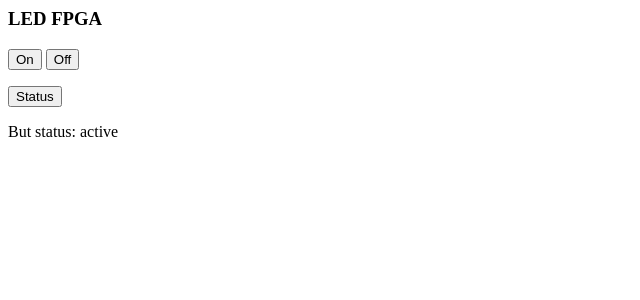
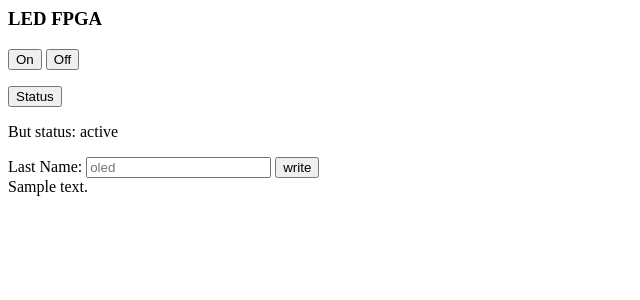
Before and after one commit to insper-classroom/22b-soc-labs-pauloschade, a Flask app: template 2-webapp/webapp/templates/index.html in a window 1280 px wide. Shown: the top 300 px of the page, without its empty margins (0-640 px from the left). Run offline with Flask 2, Linux system fonts and the light colour scheme; the template is opened without the code that fills it: most values are stand-ins (such as "Sample title", 1, 10 or a date in 2020); parts of the project's set-up code (start-up, migrations or seed data) failed here and were passed over.

Commit message:
oled properly added

```diff
--- a/2-webapp/webapp/app.py
+++ b/2-webapp/webapp/app.py
@@ -46,7 +46,18 @@ def status():
         btn_status = "not pressed"
     return render_template("index.html", status = btn_status)
 
+@app.route('/write', methods=['POST'])
+def write():
+    sock.send("write")
+    response = sock.receive()
+    print(response)
+    if response != "ok":
+        return "ERROR"
+    content = request.form.get("content")
+    sock.send(content)
+    return render_template("index.html", oled_content = content + " written to oled!")
+
 if __name__ == '__main__':
     sock.connect()
     #app.run(host='0.0.0.0')
-    app.run(host='169.254.0.13')
+    app.run(host='169.254.0.13', port=10000)
--- a/2-webapp/webapp/templates/index.html
+++ b/2-webapp/webapp/templates/index.html
@@ -9,4 +9,11 @@
         <input type="submit" value="Status" name="action2" />
         <p>But status: {{status}}</p>
     </form>
+
+    <form method="post" action="/write">
+        <label for="oled">Last Name:</label>
+        <input type="text" id="oled" name="content" placeholder="oled">
+        <button type="submit">write</button>
+        <div>{{oled_content}}</div>
+    </form>
 </div>
```
Also changed, not shown: 3 other files.
